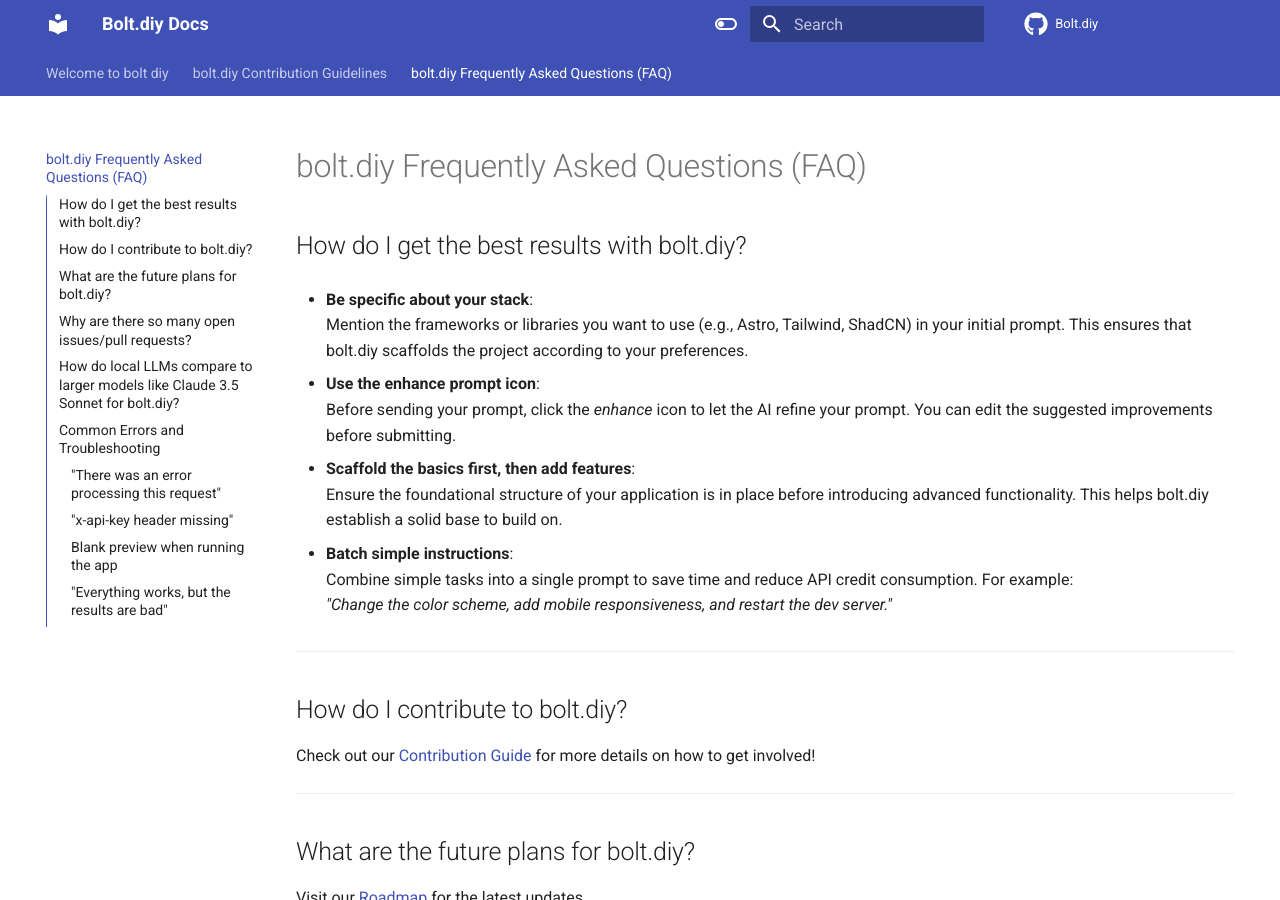
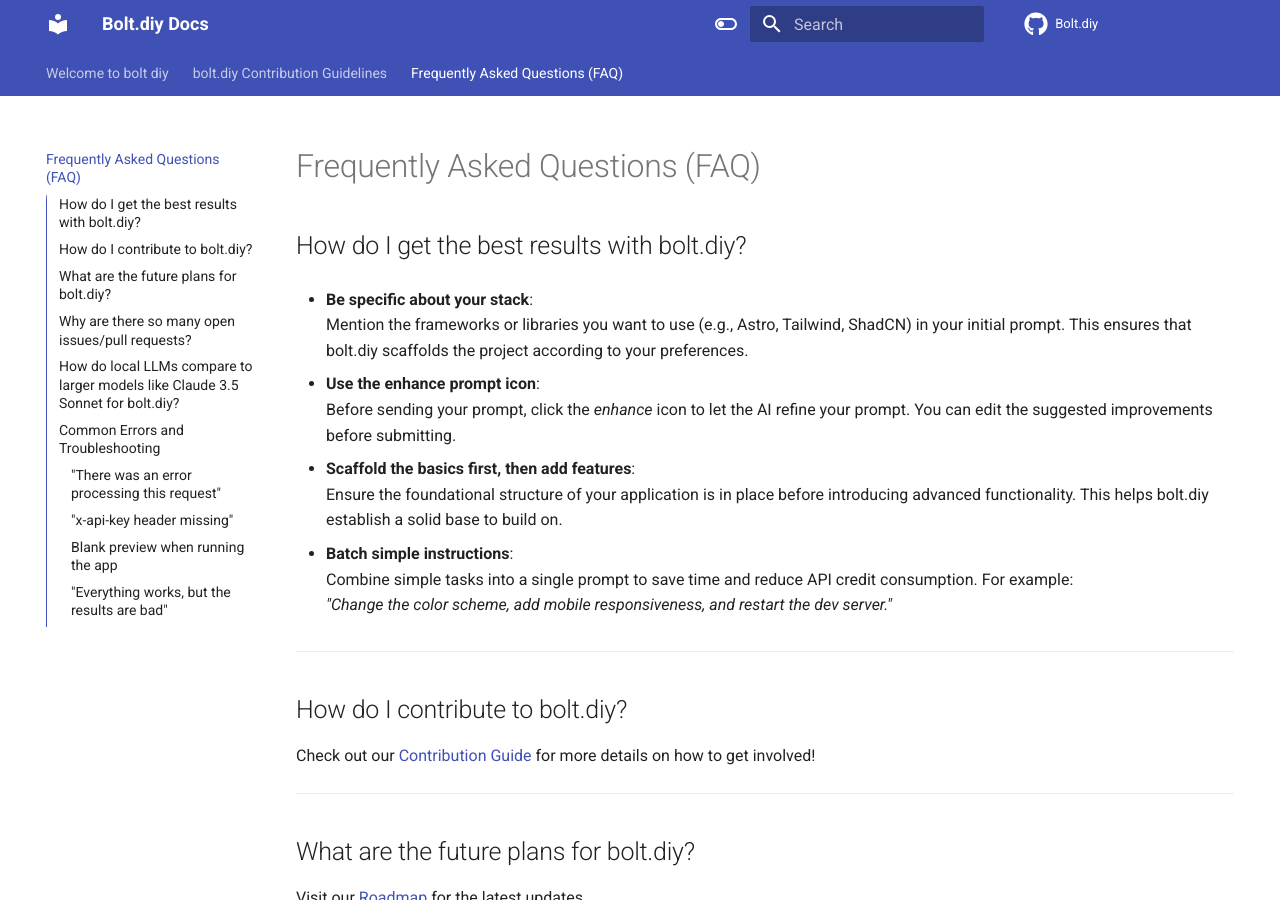
Before and after one commit to stackblitz/bolt.new, an MkDocs documentation site: the page built from docs/docs/FAQ.md, in a window 1280 px wide and 900 px high. Built offline with MkDocs 1.6.1 and Material for MkDocs 9.7.7, drawn with Linux system fonts in a browser that asks for light colours; comment, search, counter and statistics services are not loaded.

Commit message:
Update FAQ.md

```diff
--- a/docs/docs/FAQ.md
+++ b/docs/docs/FAQ.md
@@ -1,4 +1,4 @@
-# bolt.diy Frequently Asked Questions (FAQ)
+# Frequently Asked Questions (FAQ)
 
 ## How do I get the best results with bolt.diy?
 
```
